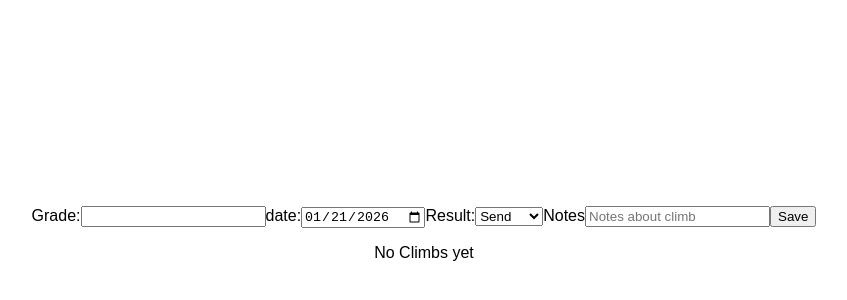
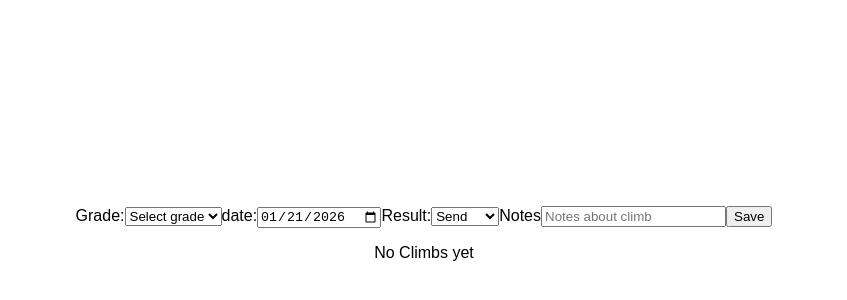
Before and after one commit to Alto0327/Bouldering-Tracker, a React (Vite) app: page / in a window 1280 px wide. Shown: the part 158-458 px from the top of the page, without its empty margins (216-1063 px from the left). Built offline with nearby package versions, Linux system fonts and the light colour scheme.

Commit message:
refactor: Dropdown for Grade and fixed incorrect Date issue

```diff
--- a/src/features/climbs/components/AddClimbForm.jsx
+++ b/src/features/climbs/components/AddClimbForm.jsx
@@ -1,7 +1,7 @@
 import { useState } from "react"
 
 export default function AddClimbForm({onAdd}){
-    const today = new Date().toISOString().slice(0, 10)
+    const today = new Date().toLocaleDateString("en-CA")
 
     const [grade, setGrade]= useState("")
     const [result, setResult]= useState("send")
@@ -17,10 +17,11 @@ export default function AddClimbForm({onAdd}){
         onAdd({
             id: Date.now().toString(),
             date,
+            grade,
             result,
             note,
         })
-        setDate("")
+        setDate(today)
         setGrade("")
         setResult("send")
         setNote("")
@@ -29,13 +30,20 @@ export default function AddClimbForm({onAdd}){
     return(
         <form onSubmit={handleSubmit}>
             <label>Grade:
-                <input type="text" value={grade} onChange={(e) => setGrade(e.target.value)} />
+                <select type="text" value={grade} onChange={(e) => setGrade(e.target.value)} required>
+                    <option value="" disabled>Select grade</option>
+                    <option value="G0-G1">G0-G1</option>
+                    <option value="G2-G3">G2-G3</option>
+                    <option value="G4-G5">G4-G5</option>
+                    <option value="G6-G7">G6-G7</option>
+                    <option value="G8+">G8+</option>
+                </select>
             </label>
             <label>date:
                 <input type="date" value={date} onChange={(e) => setDate(e.target.value)} />
             </label>
             <label>Result:
-                <select name="result" id="result" value={result} onChange={(e)=> setResult(e.target.value)}>
+                <select name="result" id="result" value={result} onChange={(e)=> setResult(e.target.value)} >
                     <option value="flash">Flash</option>
                     <option value="send">Send</option>
                     <option value="attempt">Attempt</option>
--- a/src/features/climbs/components/SessionGroup.jsx
+++ b/src/features/climbs/components/SessionGroup.jsx
@@ -1,8 +1,13 @@
 import ClimbItem from "./ClimbItem"
 
 export default function SessionGroup({session}){
+    function parseLocalDate(ymd) {
+        const [y, m, d] = ymd.split("-").map(Number)
+        return new Date(y, m - 1, d)
+    }
+
     function formatDate(isoDate) {
-        return new Date(isoDate).toLocaleDateString("en-US", {
+        return parseLocalDate(isoDate).toLocaleDateString("en-US", {
             weekday: "long",
             month: "short",
             day: "numeric",
```
